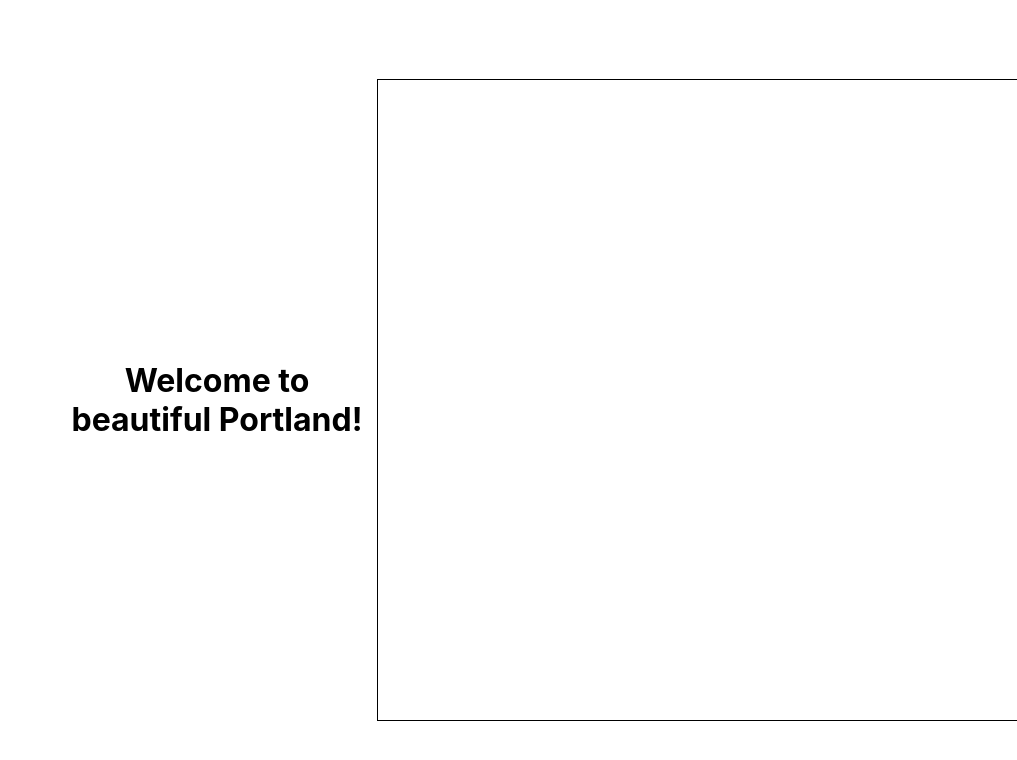
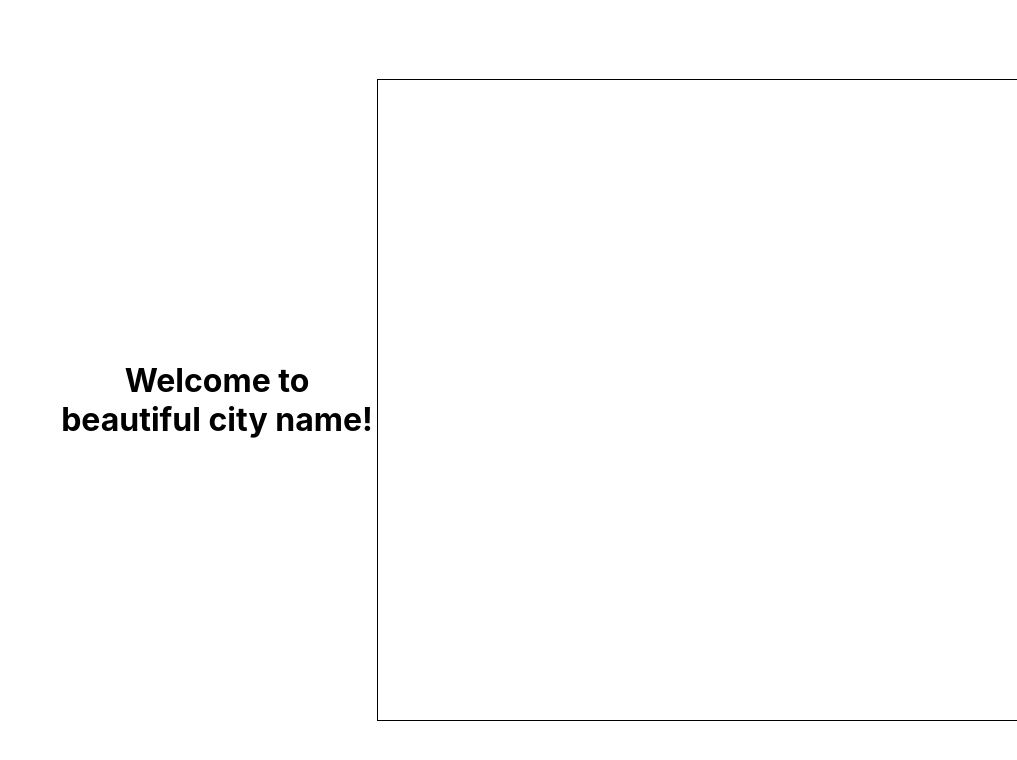
Before and after one commit to CarolynnFleming/city-react, a React (Create React App) app: page / in a window 1280 px wide. Shown: the top 760 px of the page, without its empty margins (263-1280 px from the left). Built offline with nearby package versions, Linux system fonts and the light colour scheme.

Commit message:
update name dynamically

```diff
--- a/src/App.js
+++ b/src/App.js
@@ -28,7 +28,7 @@ function App() {
         castleId={castleId}/>
       <h1>
         {/* dynamically update the city name here using state */}
-        Welcome to beautiful Portland!
+        Welcome to beautiful {cityName}!
       </h1>
       <div className='bottom'>
         {/* here, the CityNameInput component takes in the setCityName state handler function */}
```
